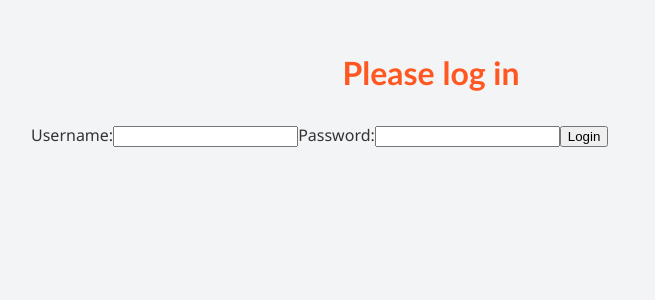
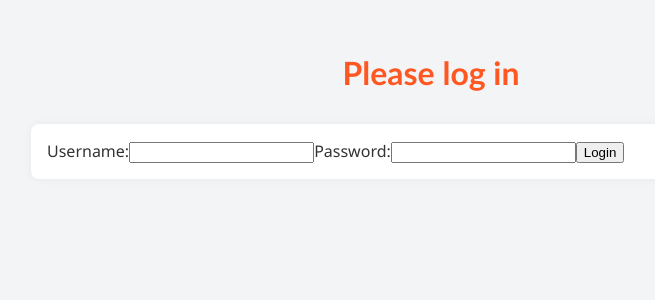
Before and after one commit to LafyOjo/Kubernetes-Credential-Stuffing-and-API-Poisoning, a React (Create React App) app in the folder frontend/: page / in a window 1280 px wide. Shown: the top 300 px of the page, without its empty margins (209-864 px from the left). Built offline with nearby package versions, Linux system fonts and the light colour scheme; no server answers.

Commit message:
style: add dashboard section wrapper

```diff
--- a/frontend/src/App.css
+++ b/frontend/src/App.css
@@ -24,10 +24,11 @@ body {
   margin-bottom: 2rem;
 }
 
+/* Consistent spacing and visual grouping across the dashboard */
 .dashboard-section {
   margin-bottom: 1.5rem;
   padding: 1rem;
-  background: #ffffff;
+  background-color: #ffffff;
   border-radius: 8px;
   box-shadow: 0 0 10px rgba(0, 0, 0, 0.05);
 }
--- a/frontend/src/App.js
+++ b/frontend/src/App.js
@@ -24,7 +24,9 @@ function App() {
     return (
       <div className="app-container">
         <h1 className="dashboard-header">Please log in</h1>
-        <LoginForm onLogin={setToken} />
+        <div className="dashboard-section">
+          <LoginForm onLogin={setToken} />
+        </div>
       </div>
     );
   }
```
